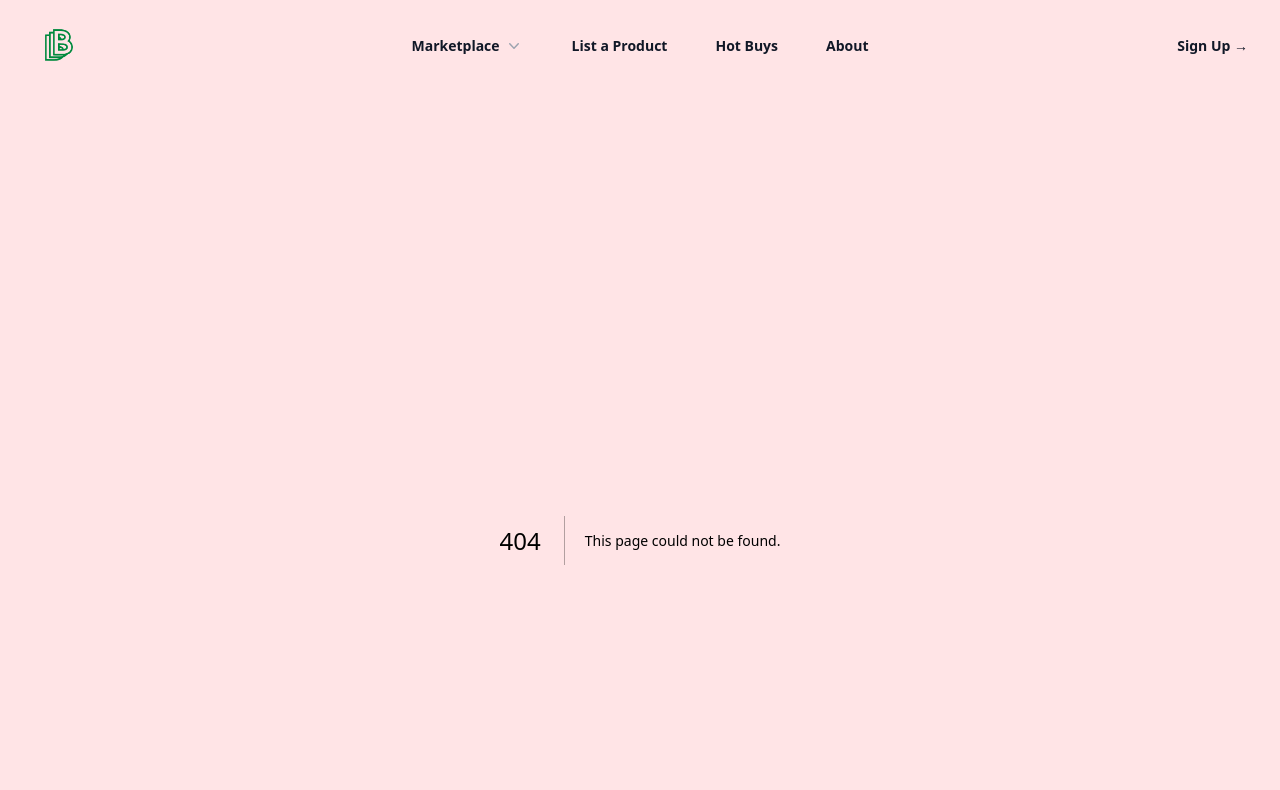
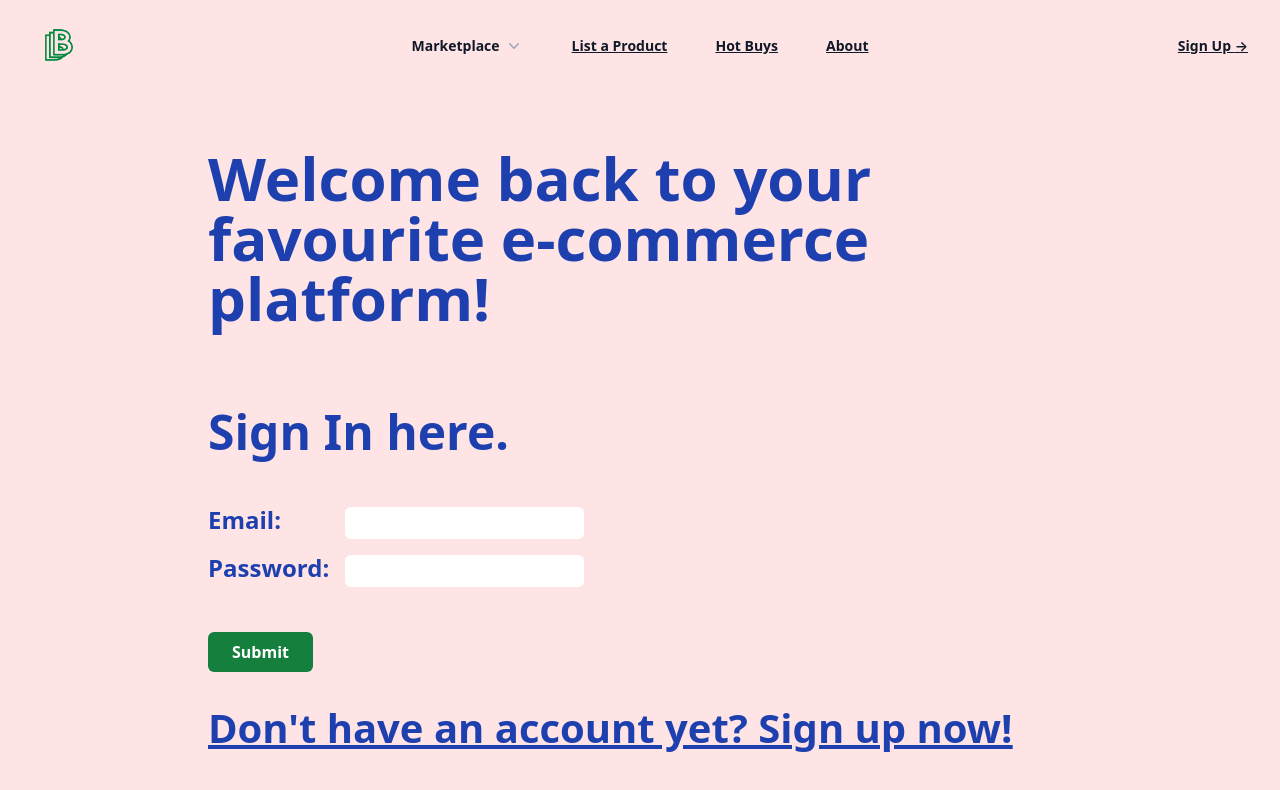
Before and after one commit to Anant1902/AEmoneySaver, a Next.js app: page /SignInPage in a window 1280 px wide. Before the commit this address had no page. Shown: the top 790 px of the page. Built offline with nearby package versions, Linux system fonts and the light colour scheme.

Commit message:
revert_changes

```diff
--- /dev/null
+++ b/services/UserService.tsx
@@ -0,0 +1,23 @@
+export async function checkSignIn(email, pass) {
+    const response = await fetch('/api/sign_in', {
+        method: 'POST',
+        headers: {'Content-Type': 'application/json'},
+        body: JSON.stringify({email: email, pass: pass})
+      });
+    return await response.json();
+}
+
+export async function createUser(id, email, username, pass, name) {
+    const response = await fetch(`/api/user`, {
+        method: 'POST',
+        headers: {'Content-Type': 'application/json'},
+        body: JSON.stringify({
+            id: id,
+            email: email,
+            username: username,
+            pass: pass,
+            name: name
+        })
+      })
+    return await response.json();
+}
--- /dev/null
+++ b/src/app/SignInPage/page.tsx
@@ -0,0 +1,103 @@
+'use client';
+import 'bootstrap/dist/css/bootstrap.min.css';
+import 'tailwindcss/tailwind.css';
+import '../globals.css'
+import { useRouter } from 'next/router';
+import { useState } from 'react';
+import { checkSignIn, createUser } from '../../../services/UserService'
+import Link from 'next/link';
+
+
+function SignInPage() {
+
+    const [id, changeId] = useState('0');
+    const [name, changeName] = useState('');
+    const [uname, changeUname] = useState('');
+    const [pass, changePass] = useState('');
+    const [email, changeEmail] = useState('');
+    const [lowerText, changeLowerText] = useState('');
+
+    const handleEmailChange = (event) => {
+        changeEmail(event.currentTarget.value);
+    }
+    const handlePassChange = (event) => {
+        changePass(event.currentTarget.value);
+    }
+
+    const handleSubmit = (event) => {
+
+        checkSignIn(email, pass).then(users => {
+
+            if (users.length == 0) {
+                changeLowerText(
+                    <Link href='/SignUpPage'>
+                        Oops... Seems like you don't have an account yet. Sign up here<span aria-hidden="true">&rarr;</span>
+                    </Link>
+                    );
+            }
+            for (let user of users) {
+                const realPass = user.password_hash;
+                const name = user.name;
+                if (pass !== realPass) {
+                    changeLowerText(
+                        <> Oops... You've entered the wrong password. Please try again! </>
+                        );
+                } else {
+                    changeLowerText(
+                        <> Sign in successful. Welcome back {name}! </>
+                        );
+                }
+            }
+        })
+    }
+
+            // for (let user of users) {
+            //     realUname = user.username;
+            //     realPass = user.password;
+
+            // }
+
+        // createUser(id, email, uname, pass, name).then(response => {
+        //     changeId(id + 1);
+        //     console.log(response);
+        // })
+
+    return (
+        <div className ="w-full h-screen">
+            <h1 className='mt-2 text-blue-800 text-6xl leading-24 font-bold pb-20 text-left px-52 pr-80'>
+                Welcome back to your favourite e-commerce platform!
+            </h1>
+            <h1 className='mt-2 text-blue-800 text-5xl leading-8 font-bold pb-10 text-left pl-52'>
+                Sign In here.
+            </h1>
+            <div className='text-left pl-52'>
+                <form>
+                    <label className='mt-2 text-blue-800 text-2xl leading-8 font-semibold sm:text-1xl pb-2 pr-16'>
+                        Email:
+                    </label>
+                    <input type="email" onChange={handleEmailChange} value={email} className='rounded text-1xl py-1 px-1'  />
+                </form>
+                <form>
+                    <label className='mt-2 text-blue-800 text-2xl leading-8 font-semibold sm:text-1xl pb-5 pr-4'>
+                        Password:
+                    </label>
+                    <input type="password" onChange={handlePassChange} value={pass} className='rounded text-1xl py-1 px-1'  />
+                </form>
+                <button type="submit" onClick={handleSubmit}
+                    className='bg-green-700 hover:bg-green-900 text-white font-bold py-2 px-4 rounded'>
+                    Submit
+                </button>
+                <Link href='/SignUpPage'>
+                    <h1 className='mt-2 text-blue-800 text-1xl font-semibold text-left py-6 underline'>
+                    Don't have an account yet? Sign up now!
+                    </h1>
+                </Link>
+                <h1 className="font-semibold text-blue-800 text-3xl">
+                    {lowerText}
+                </h1>
+            </div>
+        </div>
+    )
+}
+
+export default SignInPage;
```
Also changed, not shown: server.js (added, +39 -0 lines).
